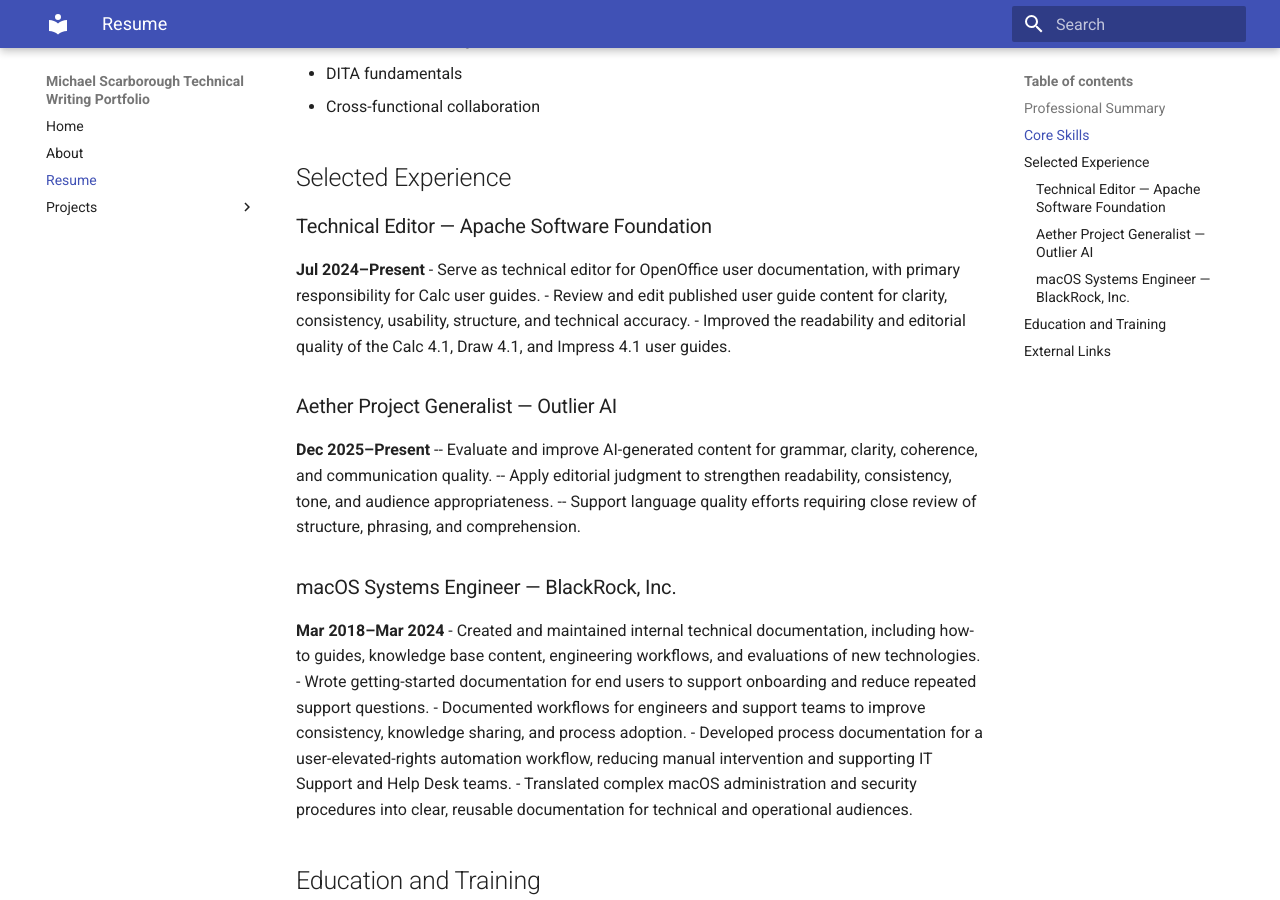
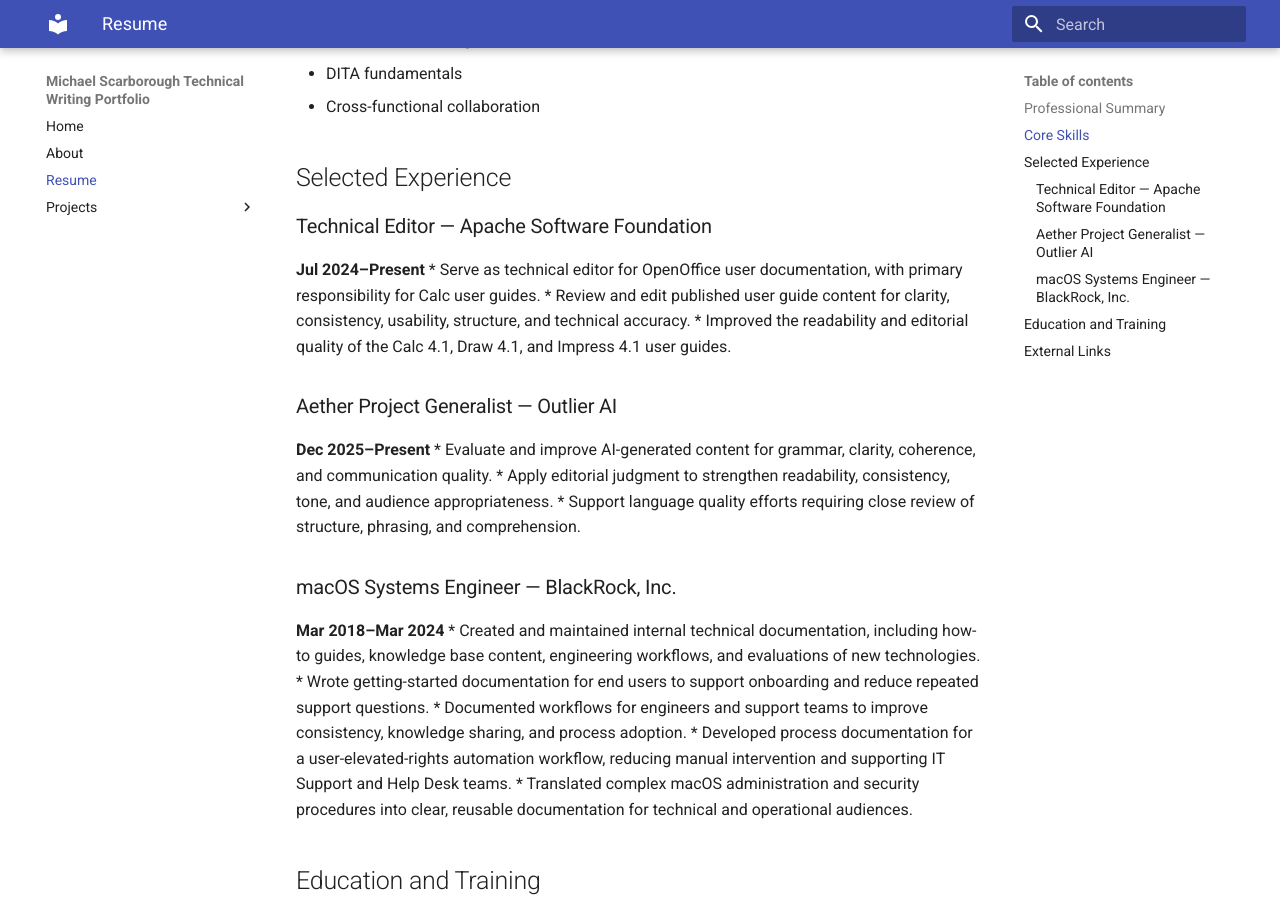
Before and after one commit to MackMike/technical-writing-portfolio-site, an MkDocs documentation site: the page built from docs/resume.md, in a window 1280 px wide and 900 px high, scrolled down 851 px. Built offline with MkDocs 1.6.1 and Material for MkDocs 9.7.7, drawn with Linux system fonts in a browser that asks for light colours.

```diff
--- a/docs/resume.md
+++ b/docs/resume.md
@@ -22,31 +22,31 @@ Technical writer and editor with a background in macOS systems engineering, endp
 
 ### Technical Editor — Apache Software Foundation
 **Jul 2024–Present**
-- Serve as technical editor for OpenOffice user documentation, with primary responsibility for Calc user guides.
-- Review and edit published user guide content for clarity, consistency, usability, structure, and technical accuracy.
-- Improved the readability and editorial quality of the Calc 4.1, Draw 4.1, and Impress 4.1 user guides.
+* Serve as technical editor for OpenOffice user documentation, with primary responsibility for Calc user guides.
+* Review and edit published user guide content for clarity, consistency, usability, structure, and technical accuracy.
+* Improved the readability and editorial quality of the Calc 4.1, Draw 4.1, and Impress 4.1 user guides.
 
 ### Aether Project Generalist — Outlier AI
 **Dec 2025–Present**
--- Evaluate and improve AI-generated content for grammar, clarity, coherence, and communication quality.
--- Apply editorial judgment to strengthen readability, consistency, tone, and audience appropriateness.
--- Support language quality efforts requiring close review of structure, phrasing, and comprehension.
+* Evaluate and improve AI-generated content for grammar, clarity, coherence, and communication quality.
+* Apply editorial judgment to strengthen readability, consistency, tone, and audience appropriateness.
+* Support language quality efforts requiring close review of structure, phrasing, and comprehension.
 
 ### macOS Systems Engineer — BlackRock, Inc.
 **Mar 2018–Mar 2024**
-- Created and maintained internal technical documentation, including how-to guides, knowledge base content, engineering workflows, and evaluations of new technologies.
-- Wrote getting-started documentation for end users to support onboarding and reduce repeated support questions.
-- Documented workflows for engineers and support teams to improve consistency, knowledge sharing, and process adoption.
-- Developed process documentation for a user-elevated-rights automation workflow, reducing manual intervention and supporting IT Support and Help Desk teams.
-- Translated complex macOS administration and security procedures into clear, reusable documentation for technical and operational audiences.
+* Created and maintained internal technical documentation, including how-to guides, knowledge base content, engineering workflows, and evaluations of new technologies.
+* Wrote getting-started documentation for end users to support onboarding and reduce repeated support questions.
+* Documented workflows for engineers and support teams to improve consistency, knowledge sharing, and process adoption.
+* Developed process documentation for a user-elevated-rights automation workflow, reducing manual intervention and supporting IT Support and Help Desk teams.
+* Translated complex macOS administration and security procedures into clear, reusable documentation for technical and operational audiences.
 
 ## Education and Training
-- Monroe Community College
-- SUNY New Paltz
-- Introduction to DITA Certificate — Scriptorium
+* Monroe Community College
+* SUNY New Paltz
+* Introduction to DITA Certificate — Scriptorium
 
 ## External Links
-- [Download PDF Resume](../assets/pdfs/scarborough-resume.pdf)
-- [Portfolio](https://MackMike.github.io/technical-writing-portfolio-site/)
-- [LinkedIn](https://www.linkedin.com/in/miscarborough)
-- [GitHub](https://github.com/MackMike)
+* [Download PDF Resume](../assets/pdfs/scarborough-resume.pdf)
+* [Portfolio](https://MackMike.github.io/technical-writing-portfolio-site/)
+* [LinkedIn](https://www.linkedin.com/in/miscarborough)
+* [GitHub](https://github.com/MackMike)
```
